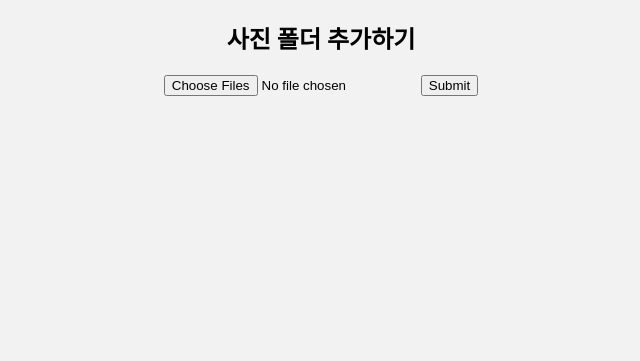
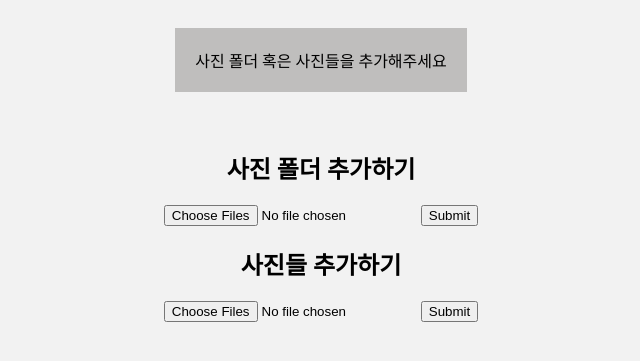
Before and after one commit to JiYeonKim23/GraduationProject, a Flask app: page /upload_photo in a window 1280 px wide. Shown: the top 361 px of the page, without its empty margins (319-959 px from the left). Run offline with Flask 2, Linux system fonts and the light colour scheme.

Commit message:
사진 업로드 방법 추가

```diff
--- a/main.py
+++ b/main.py
@@ -114,6 +114,15 @@ def upload_pic_done():
     photos_uploaded = True
     return render_template("main.html", flag = "pic",  video_uploaded = video_uploaded, photos_uploaded = photos_uploaded)
 
+@application.route("/upload_pics_done", methods=["POST"])
+def upload_pics_done():
+    uploaded_files = request.files.getlist("file[]")
+    for file in uploaded_files :
+        file.save("static/upload_images/"+file.filename)
+    global video_uploaded, photos_uploaded
+    photos_uploaded = True
+    return render_template("main.html", flag = "pic",  video_uploaded = video_uploaded, photos_uploaded = photos_uploaded)
+
 @application.route("/dividepics")
 def dividepics():
     myfacerec.dividepics(rotate_num)
--- a/templates/main.html
+++ b/templates/main.html
@@ -16,7 +16,7 @@
 
 <body>
     <header>
-        <h1>얼굴이 담긴 동영상으로</h1><h1>사진 갤러리에서 일치하는 인물 찾기</h1>
+        <h1>동영상으로 갤러리에서 일치하는 인물 찾기</h1>
     </header>
 
     <div>
--- a/templates/upload_photo.html
+++ b/templates/upload_photo.html
@@ -9,6 +9,13 @@
 </head>
 
 <body>
+    <div>
+        <div class="message">
+        사진 폴더 혹은 사진들을 추가해주세요 <br>
+        </div>
+    </div>
+    <br>
+
     <h2>사진 폴더 추가하기</h2>
 
     <div>
@@ -17,6 +24,14 @@
         <input type="submit" />
         </form>
     </div>
+
+    <h2>사진들 추가하기</h2>
+    <div>
+    <form method="POST" enctype="multipart/form-data" action="{{url_for('upload_pic_done')}}">
+        <input type="file" accept="image/*" name="file[]" multiple="" />
+        <input type="submit" />
+        </form>
+    </div>
 </body>
 
 </html>
```
